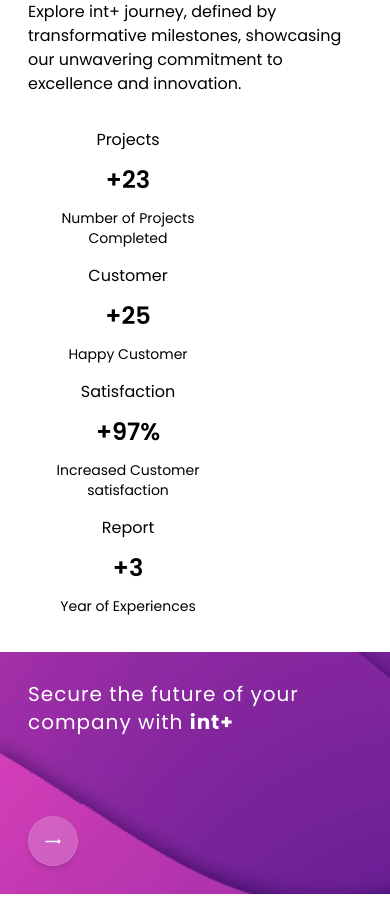
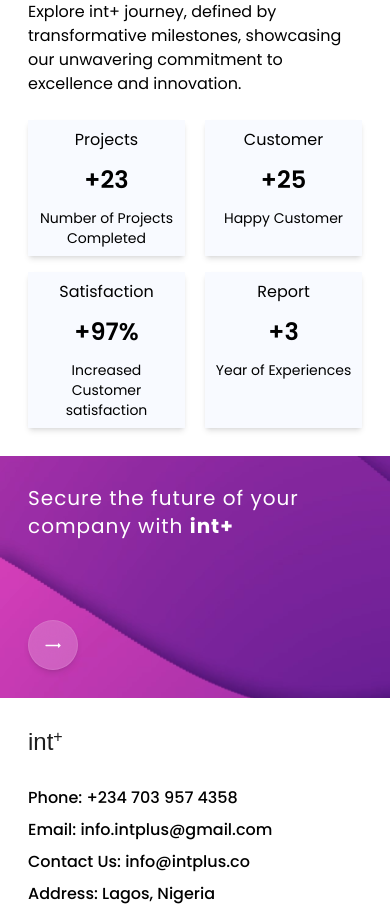
Before and after one commit to jesutobiDev/int-landing-page, a Next.js app: page / in a window 390 px wide. Shown: the part 5240-6157 px from the top of the page. Built offline with nearby package versions, Linux system fonts and the light colour scheme; a web font is replaced by a local one.

Commit message:
css changes

```diff
--- a/src/app/components/Milestones.jsx
+++ b/src/app/components/Milestones.jsx
@@ -6,23 +6,23 @@ const Milestones = () => {
       <h1  className='text-3xl text-[#000000] mb-3 lg:w-[30%]'>Milestones</h1>
       <div className='h-[2px] bg-[#00000040] w-full mb-3'></div>
       <p className='lg:w-1/2'>Explore int+ journey, defined by transformative milestones, showcasing our unwavering commitment to excellence and innovation.</p>
-      <div className='flex justify-between flex-wrap'>
-        <div className='flex flex-col gap-3 items-center p-2  w-[200px] lg:justify-center text-center'>
+      <div className='flex justify-between flex-wrap gap-4'>
+        <div className='flex flex-col gap-3 items-center p-2  lg:w-[200px] w-[47%] lg:justify-center text-center bg-[#F8FAFF] shadow-md'>
           <p className='text-base'>Projects</p>
           <p className='text-2xl font-semibold'>+23</p>
           <p className='text-sm'>Number of Projects Completed</p>
         </div>
-        <div className='flex flex-col gap-3 items-center p-2  w-[200px] lg:justify-center text-center'>
+        <div className='flex flex-col gap-3 items-center p-2  lg:w-[200px] w-[47%] lg:justify-center text-center bg-[#F8FAFF] shadow-md'>
           <p className='text-base'>Customer</p>
           <p className='text-2xl font-semibold'>+25</p>
           <p className='text-sm'>Happy Customer</p>
         </div>
-        <div className='flex flex-col gap-3 items-center p-2  w-[200px] lg:justify-center text-center'>
+        <div className='flex flex-col gap-3 items-center p-2  lg:w-[200px] w-[47%] lg:justify-center text-center bg-[#F8FAFF] shadow-md'>
           <p className='text-base'>Satisfaction</p>
           <p className='text-2xl font-semibold'>+97%</p>
           <p className='text-sm'>Increased Customer satisfaction</p>
         </div>
-        <div className='flex flex-col gap-3 items-center p-2  w-[200px] lg:justify-center text-center'>
+        <div className='flex flex-col gap-3 items-center p-2  lg:w-[200px] w-[47%] lg:justify-center text-center bg-[#F8FAFF] shadow-md'>
           <p className='text-base'>Report</p>
           <p className='text-2xl font-semibold'>+3</p>
           <p className='text-sm'>Year of Experiences</p>
```
